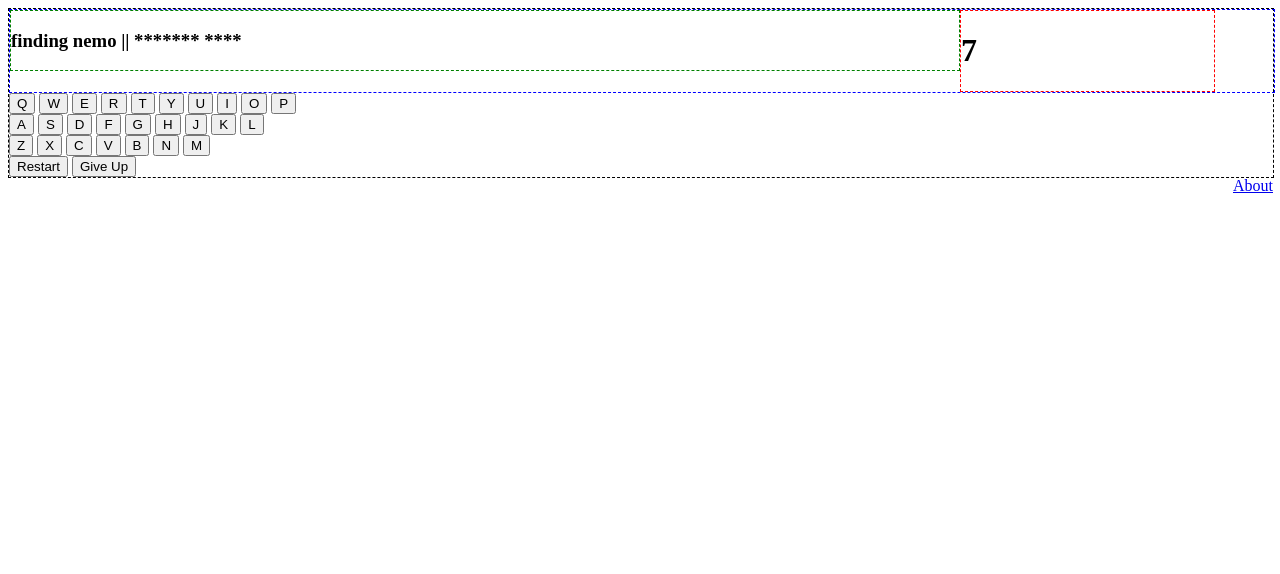
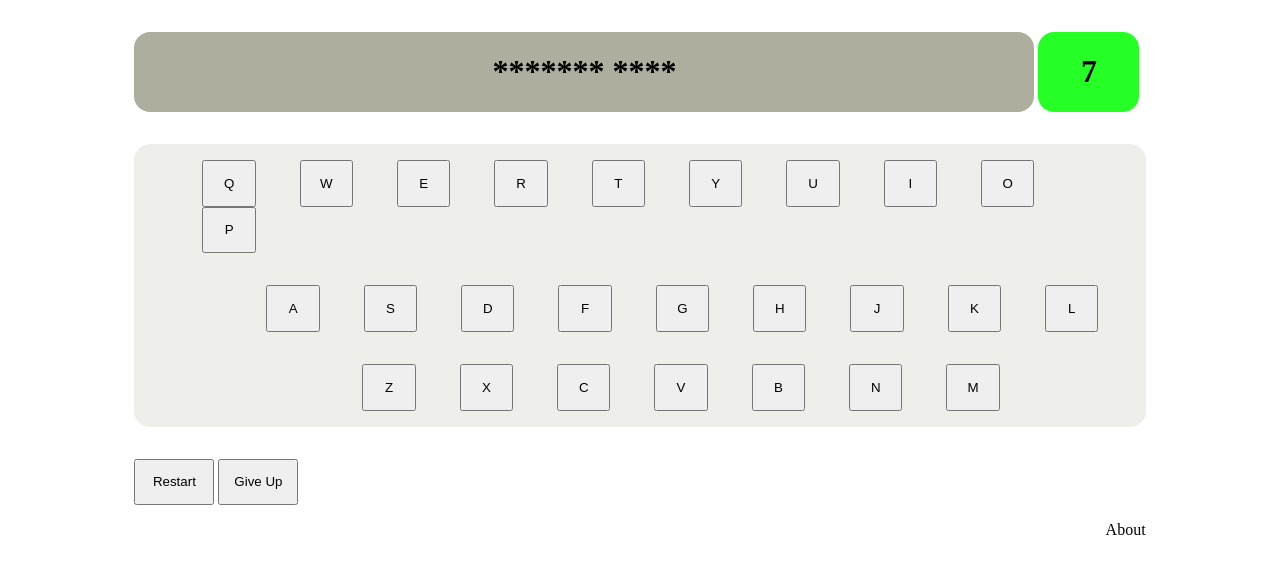
Before and after one commit to nitishparkar/guess-the-movie, a plain HTML site: page index.html in a window 1280 px wide. Drawn offline with Linux system fonts and the light colour scheme.

Commit message:
better css; jQuery fixes; updated README

```diff
--- a/gtm.css
+++ b/gtm.css
@@ -11,30 +11,86 @@
 }
 
 #container {
-    width: 100%;
+    width: 80%;
     margin: auto;
-    border: 1px dashed black;
 }
 
 #display {
-    width: 100%;
-    margin: auto;
-    border: 1px dashed blue;
+    margin-top: 2em;
 }
 
 #movie {
     display: inline-block;
-    width: 75%;
-    border: 1px dashed green;
+    width: 89%;
+    text-align: center;
+    background-color: #AEAE9E;
+    border-radius: 1em;
 }
 
 #chances {
     display: inline-block;
-    width: 20%;
-    border: 1px dashed red;
+    width: 10%;
+    text-align: center;
+    border-radius: 1em;
+}
+
+.green {
+    background-color: rgba(0, 255, 0, 0.85);
+}
+
+.yellow {
+    background-color: rgba(255, 255, 0, 0.85);
+}
+
+.red {
+    background-color: rgba(255, 0, 0, 0.85);
 }
 
 #keyboard {
     width: 100%;
-    margin: auto;
+    margin-top: 2em;
+    background-color: #EEEEEB;
+    border-radius: 1em;
 }
+
+.keys {
+    padding: 1em;
+    line-height: 2em;
+}
+
+.alphabets {
+    margin-right: 1.5em;
+    margin-left: 1.5em;
+    height: 3.5em;
+    width: 4em;
+}
+
+#top-row {
+    margin-left: 2em;
+}
+
+#mid-row {
+    margin-left: 6em;
+}
+
+#bottom-row {
+    margin-left: 12em;
+}
+
+#button-bar {
+    margin-top: 2em;
+}
+
+#restart, #give-up {
+    height: 3.5em;
+    width: 6em;
+}
+
+#status-bar {
+    margin-top: 1em;
+}
+
+a {
+    text-decoration: none;
+    color: black;
+}
--- a/gtm.js
+++ b/gtm.js
@@ -19,11 +19,14 @@ $(document).ready(function() {
             }
             r--;
         });
+
+        $('#give-up').removeAttr('disabled');
+        $('.alphabets').removeAttr('disabled');
         refreshDisplay();
     });
 
     var refreshDisplay = function() {
-        $('div#movie h3').html(movie.join("") + ' || ' + hidden_movie.join(""));
+        $('div#movie h1').html(hidden_movie.join(""));
         $('div#chances h1').html(chances);
     };
 
@@ -36,6 +39,13 @@ $(document).ready(function() {
 
     var useChance = function() {
         chances -= 1;
+        if (chances < 2) {
+            $('#chances').removeClass('yellow');
+            $('#chances').addClass('red');
+        } else if (chances < 5) {
+            $('#chances').removeClass('green');
+            $('#chances').addClass('yellow');
+        }
     };
 
     var isLost = function() {
@@ -65,10 +75,10 @@ $(document).ready(function() {
         processCharacter(event.target.id);
         if(isWon()) {
             endGame();
-            alert("Jinklas ki re!");
+            alert("Congratulations!");
         } else if(isLost()) {
             endGame();
-            alert("Harlas ki re!");
+            alert("Better Luck Next Time!");
         }
     });
 
--- a/index.html
+++ b/index.html
@@ -9,16 +9,16 @@
     <body>
         <div id="container">
             <div id="display">
-                <div id="movie" class="pull-left">
-                    <h3>Uh Oh! Something went wrong!</h3>
+                <div id="movie">
+                    <h1>Uh Oh! Something went wrong!</h1>
                 </div>
-                <div id="chances" class"pull-right">
+                <div id="chances" class="green">
                     <h1>-</h1>
                 </div>
                 <div class="clearfix"></div>
             </div>
             <div id="keyboard">
-                <div id="top-row">
+                <div id="top-row" class="keys">
                     <button id="q" class="alphabets">Q</button>
                     <button id="w" class="alphabets">W</button>
                     <button id="e" class="alphabets">E</button>
@@ -30,7 +30,7 @@
                     <button id="o" class="alphabets">O</button>
                     <button id="p" class="alphabets">P</button>
                 </div>
-                <div id="mid-row">
+                <div id="mid-row" class="keys">
                     <button id="a" class="alphabets">A</button>
                     <button id="s" class="alphabets">S</button>
                     <button id="d" class="alphabets">D</button>
@@ -41,7 +41,7 @@
                     <button id="k" class="alphabets">K</button>
                     <button id="l" class="alphabets">L</button>
                 </div>
-                <div id="bottom-row">
+                <div id="bottom-row" class="keys">
                     <button id="z" class="alphabets">Z</button>
                     <button id="x" class="alphabets">X</button>
                     <button id="c" class="alphabets">C</button>
@@ -56,7 +56,8 @@
                 <button id="give-up">Give Up</button>
             </div>
             <div id="status-bar">
-                <a id="about" class="pull-right" href="#">About</a>
+                <a id="about" class="pull-right" target="_blank"
+                href="https://github.com/nitishsp/guess-the-movie">About</a>
             </div>
         </div>
     </body>
```
Also changed, not shown: 1 other file.
